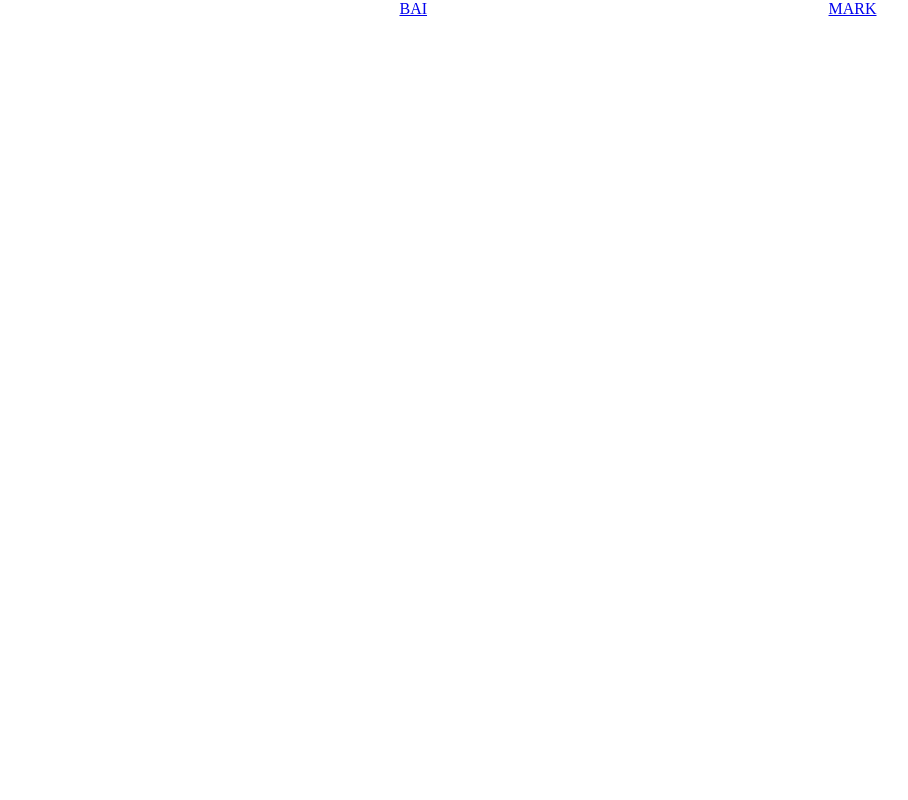
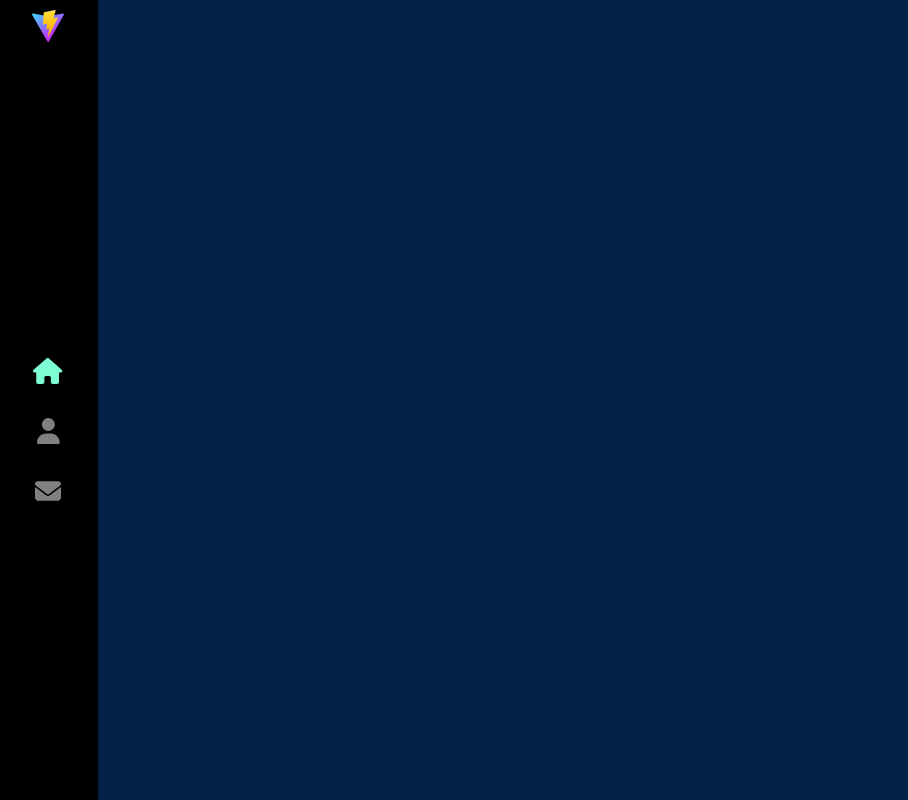
Before and after one commit to boskoa/portfolio-website, a React (Vite) app: page / in a window 1280 px wide. Shown: the whole page, without its empty margins (2-910 px from the left). Built offline with nearby package versions, Linux system fonts and the light colour scheme.

Commit message:
Adding Sidebar

```diff
--- a/package.json
+++ b/package.json
@@ -10,6 +10,10 @@
     "preview": "vite preview"
   },
   "dependencies": {
+    "@fortawesome/fontawesome-svg-core": "^6.4.2",
+    "@fortawesome/free-brands-svg-icons": "^6.4.2",
+    "@fortawesome/free-solid-svg-icons": "^6.4.2",
+    "@fortawesome/react-fontawesome": "github:fortawesome/react-fontawesome",
     "react": "^18.2.0",
     "react-dom": "^18.2.0",
     "react-router-dom": "^6.18.0",
--- /dev/null
+++ b/src/components/Layout/index.jsx
@@ -0,0 +1,13 @@
+import { Outlet } from "react-router-dom";
+import Sidebar from "../Sidebar";
+
+function Layout() {
+  return (
+    <>
+      <Sidebar />
+      <Outlet />
+    </>
+  );
+}
+
+export default Layout;
--- a/src/components/NavBar.jsx
+++ /dev/null
@@ -1,33 +0,0 @@
-import { NavLink } from "react-router-dom";
-import styled from "styled-components";
-
-const StyledHeader = styled.header`
-  display: flex;
-  justify-content: space-evenly;
-  align-items: center;
-`;
-
-function NavBar() {
-  return (
-    <StyledHeader>
-      <NavLink
-        style={({ isActive }) => ({
-          fontWeight: isActive ? "bold" : "",
-        })}
-        to="/test"
-      >
-        BAI
-      </NavLink>
-      <NavLink
-        style={({ isActive }) => ({
-          fontWeight: isActive ? "bold" : "",
-        })}
-        to="/test2"
-      >
-        MARK
-      </NavLink>
-    </StyledHeader>
-  );
-}
-
-export default NavBar;
--- /dev/null
+++ b/src/components/Sidebar/index.jsx
@@ -0,0 +1,54 @@
+import { FontAwesomeIcon } from "@fortawesome/react-fontawesome";
+import { Link, NavLink } from "react-router-dom";
+import { faEnvelope, faHome, faUser } from "@fortawesome/free-solid-svg-icons";
+import styled from "styled-components";
+
+const StyledSidebar = styled.div`
+  display: flex;
+  flex-direction: column;
+  align-items: center;
+  position: fixed;
+  left: 0;
+  top: 0;
+  padding: 10px;
+  gap: 30px;
+  bottom: 0;
+  width: 100px;
+  background-color: black;
+`;
+
+const StyledNav = styled.nav`
+  flex: 1;
+  display: flex;
+  flex-direction: column;
+  justify-content: center;
+  align-items: center;
+  gap: 30px;
+`;
+
+const StyledNavLink = styled(NavLink)`
+  font-size: 26px;
+`;
+
+function Sidebar() {
+  return (
+    <StyledSidebar>
+      <Link to="/">
+        <img src="vite.svg" />
+      </Link>
+      <StyledNav>
+        <StyledNavLink to="/" exact="true" activeclassname="active">
+          <FontAwesomeIcon icon={faHome} color="inherit" />
+        </StyledNavLink>
+        <StyledNavLink to="/about" exact="true" activeclassname="active">
+          <FontAwesomeIcon icon={faUser} color="grey" />
+        </StyledNavLink>
+        <StyledNavLink to="/contact" exact="true" activeclassname="active">
+          <FontAwesomeIcon icon={faEnvelope} color="grey" />
+        </StyledNavLink>
+      </StyledNav>
+    </StyledSidebar>
+  );
+}
+
+export default Sidebar;
--- a/src/index.css
+++ b/src/index.css
@@ -3,3 +3,12 @@
   margin: 0;
   padding: 0;
 }
+
+body {
+  min-width: 360px;
+  background-color: rgb(2, 34, 69);
+}
+
+.active {
+  color: aquamarine;
+}
```
Also changed, not shown: src/App.jsx (+3 -12 lines), 1 other file (tests, documents, lock files or other folders).
